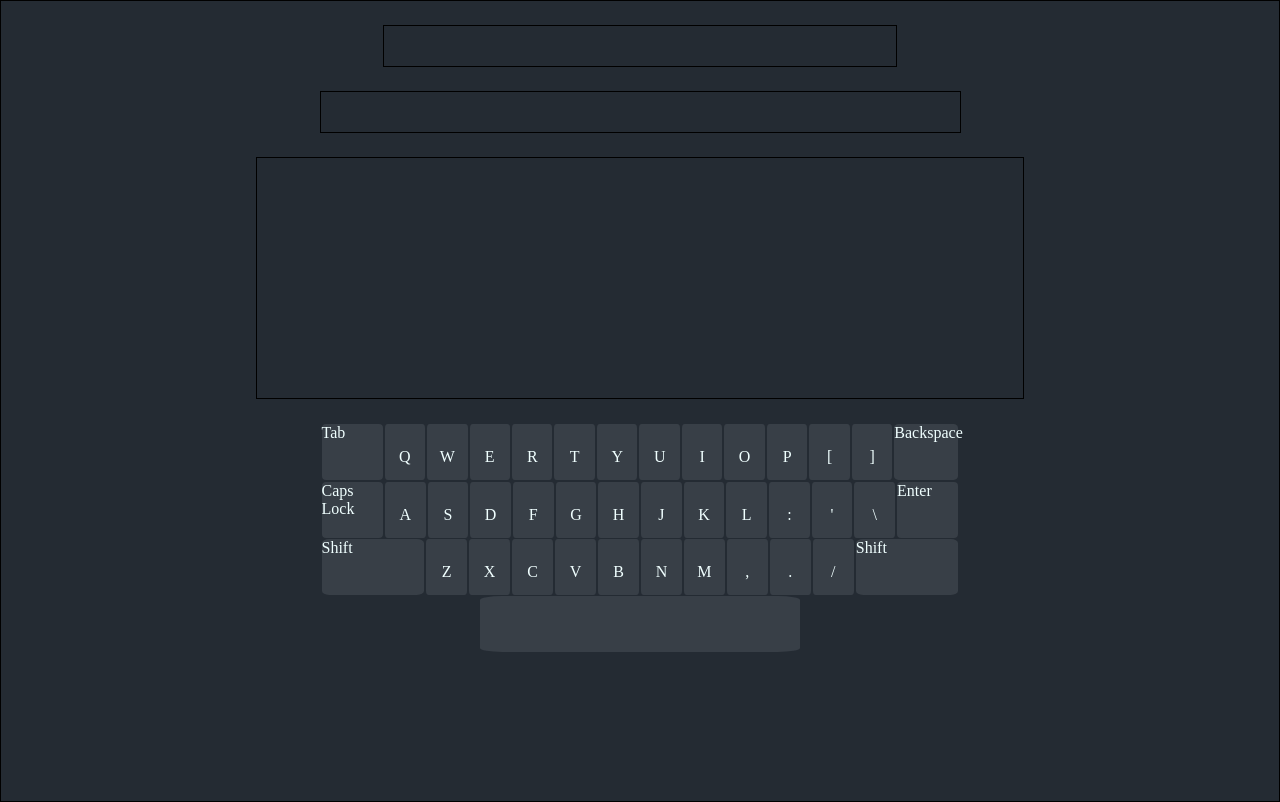
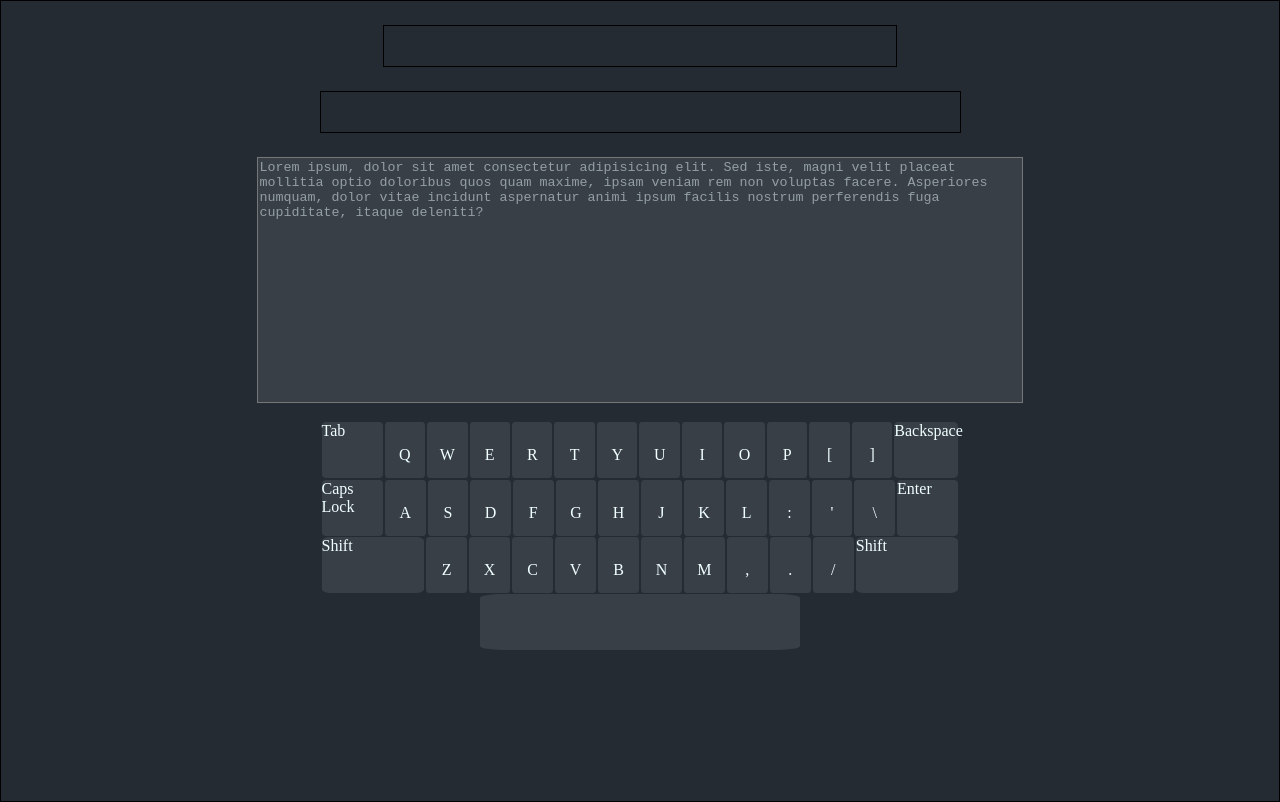
Before and after one commit to yur-ochka/Typing-trainer, a plain HTML site: page main.html in a window 1280 px wide. Drawn offline with Linux system fonts and the light colour scheme.

Commit message:
Created a textarea with a placeholder text that do not dissapear

```diff
--- a/main.html
+++ b/main.html
@@ -10,7 +10,10 @@
     <div class="container">
         <div class="settings"></div>
         <div class="info"></div>
-        <div class="textArea"></div>
+        <div class="textArea">
+            <textarea class="textAreaItem" name="" id="" cols="30" rows="10"></textarea>
+            <textarea class="crutchPlaceholder" name="" id="" cols="30" rows="10">Lorem ipsum, dolor sit amet consectetur adipisicing elit. Sed iste, magni velit placeat mollitia optio doloribus quos quam maxime, ipsam veniam rem non voluptas facere. Asperiores numquam, dolor vitae incidunt aspernatur animi ipsum facilis nostrum perferendis fuga cupiditate, itaque deleniti?</textarea>
+        </div>
         <div class="keyboard">
             <div class="keyboard-row">
                 <div class="Tab">Tab</div>
@@ -64,5 +67,6 @@
         </div>
     </div>
     <script src="script.js"></script>
+
 </body>
 </html>
--- a/style.css
+++ b/style.css
@@ -31,9 +31,29 @@ body{
 .textArea{
     width: 60%;
     height: 30vh;
-    border: 1px solid black;
     display: flex;
     margin-top: 3vh;
+}
+
+.textAreaItem
+{
+    width: 100%;
+    height: 30vh;
+    resize: none;
+    background:#383f47;
+    color: azure;
+
+}
+
+.crutchPlaceholder{
+    position: absolute;
+    resize: none;
+    height: 30vh;
+    width: 59.5%;
+    pointer-events: none;
+    background:transparent;
+    color:rgba(240, 255, 255, 0.5);
+    border: 1px solid transparent;
 }
 
 .keyboard{
```
